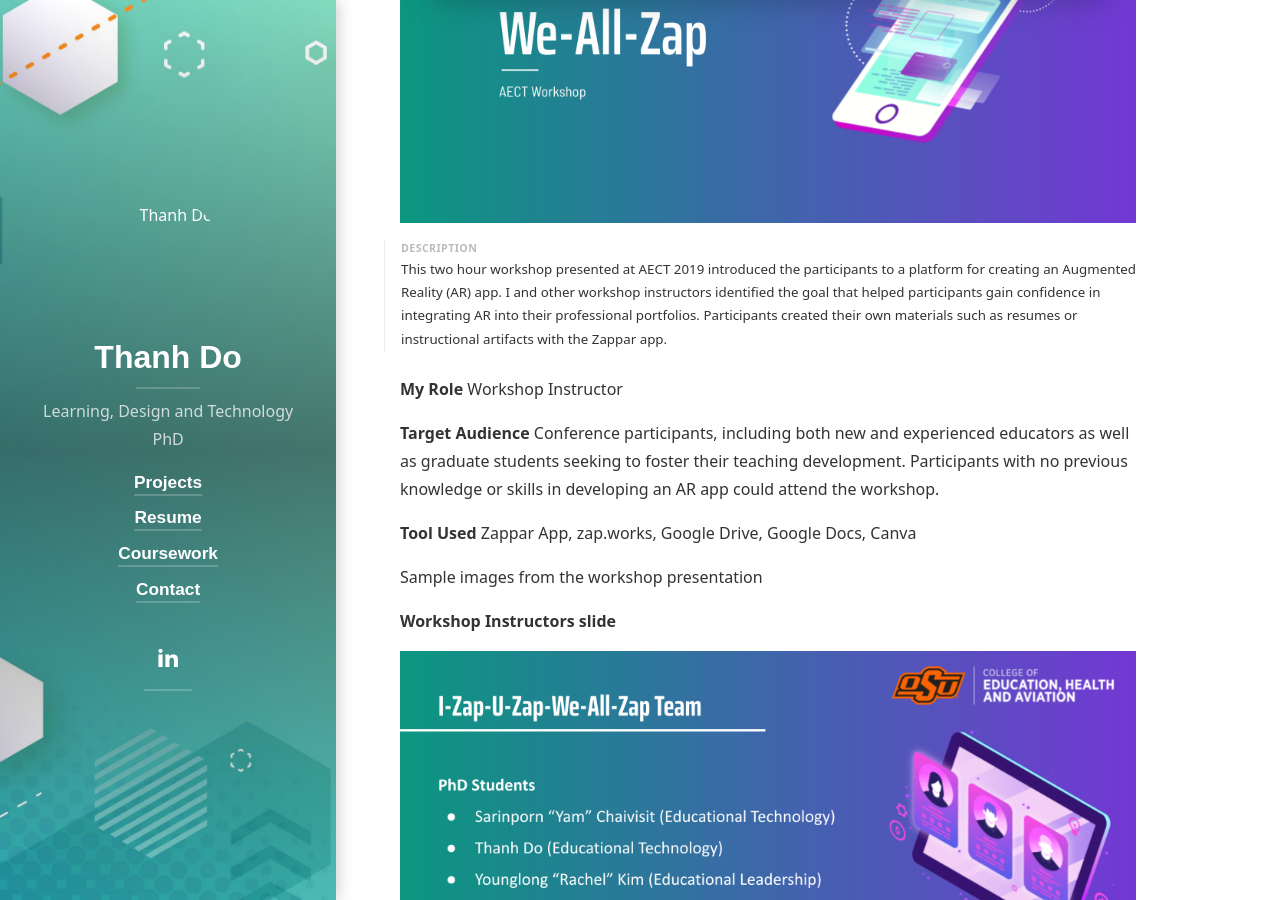
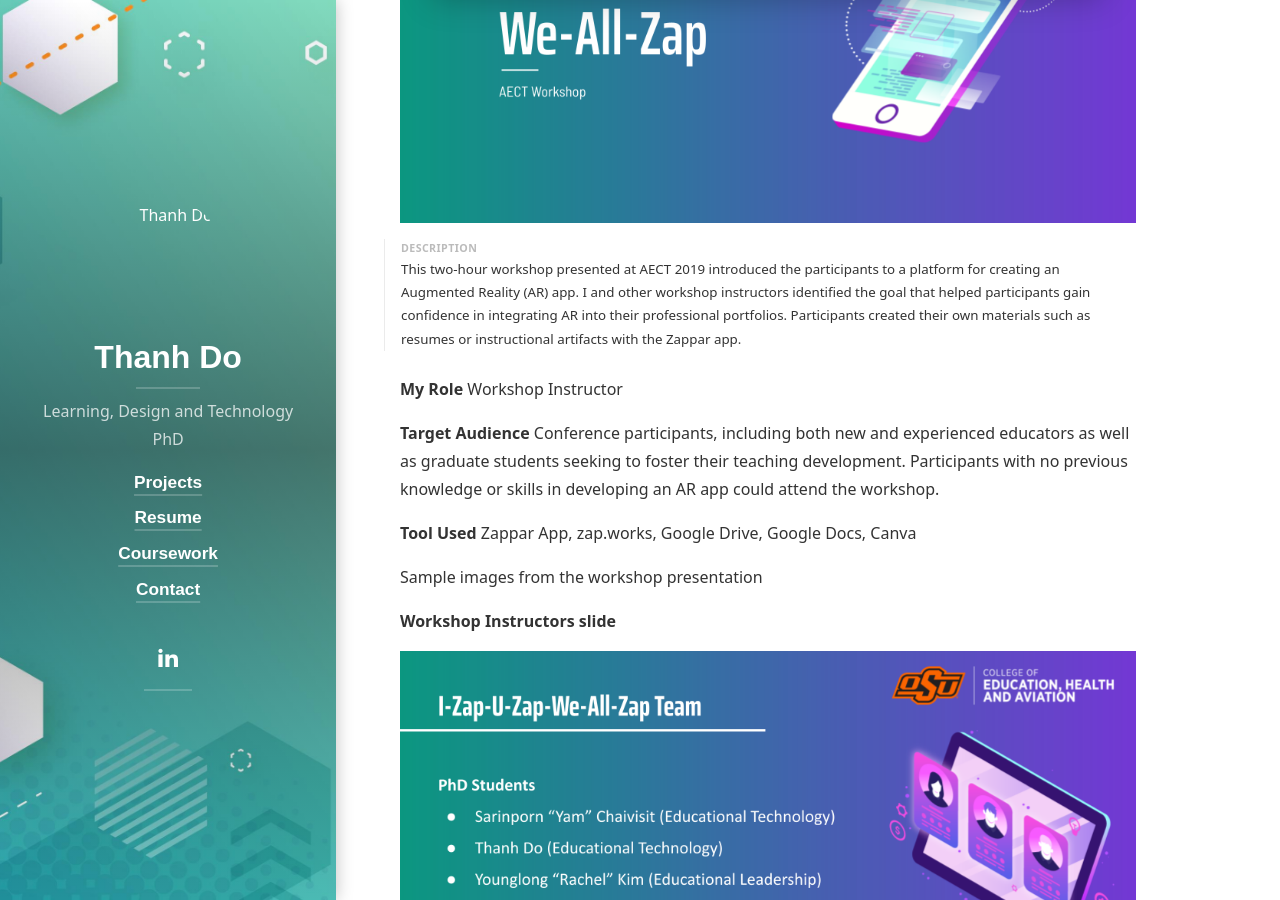
Before and after one commit to thanhpdo/thanhpdo.github.io, a Jekyll site: the page built from _projects/I-Zap-U-Zap-We-All-Zap.md, in a window 1280 px wide and 900 px high, scrolled down 413 px. Built offline with Jekyll 4.4.1, drawn with Linux system fonts in a browser that asks for light colours; cached includes are drawn as plain includes; nearby versions of some CDN libraries; some web fonts are replaced; library files that are not in the unit come from our copies.

Commit message:
Update I-Zap-U-Zap-We-All-Zap.md

```diff
--- a/_projects/I-Zap-U-Zap-We-All-Zap.md
+++ b/_projects/I-Zap-U-Zap-We-All-Zap.md
@@ -2,7 +2,7 @@
 layout: project
 title: 'I-Zap-U-Zap-We-All-Zap'
 description: >
-   This two hour workshop presented at AECT 2019 introduced the participants to a platform for creating an Augmented Reality (AR) app. I and other workshop instructors identified the goal that helped participants gain confidence in integrating AR into their professional portfolios. Participants created their own materials such as resumes or instructional artifacts with the Zappar app.
+   This two-hour workshop presented at AECT 2019 introduced the participants to a platform for creating an Augmented Reality (AR) app. I and other workshop instructors identified the goal that helped participants gain confidence in integrating AR into their professional portfolios. Participants created their own materials such as resumes or instructional artifacts with the Zappar app.
 date: 1 August 2019
 image:
   path: /assets/img/projects/I-Zap1.png
```
